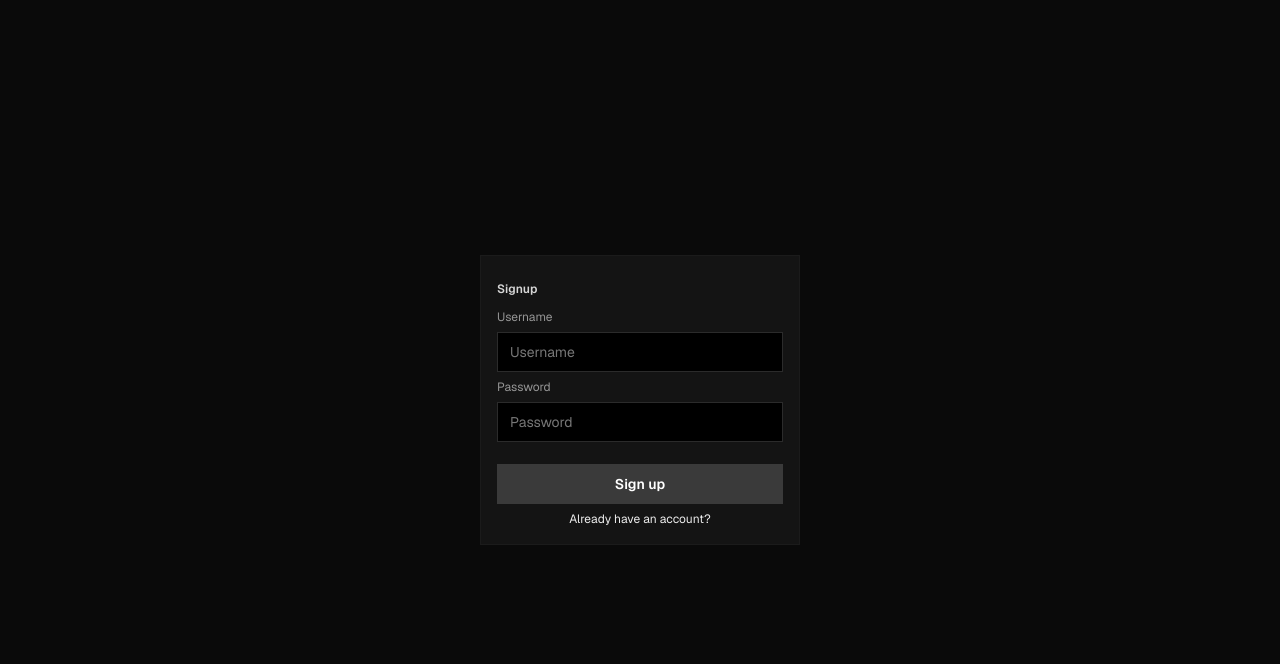
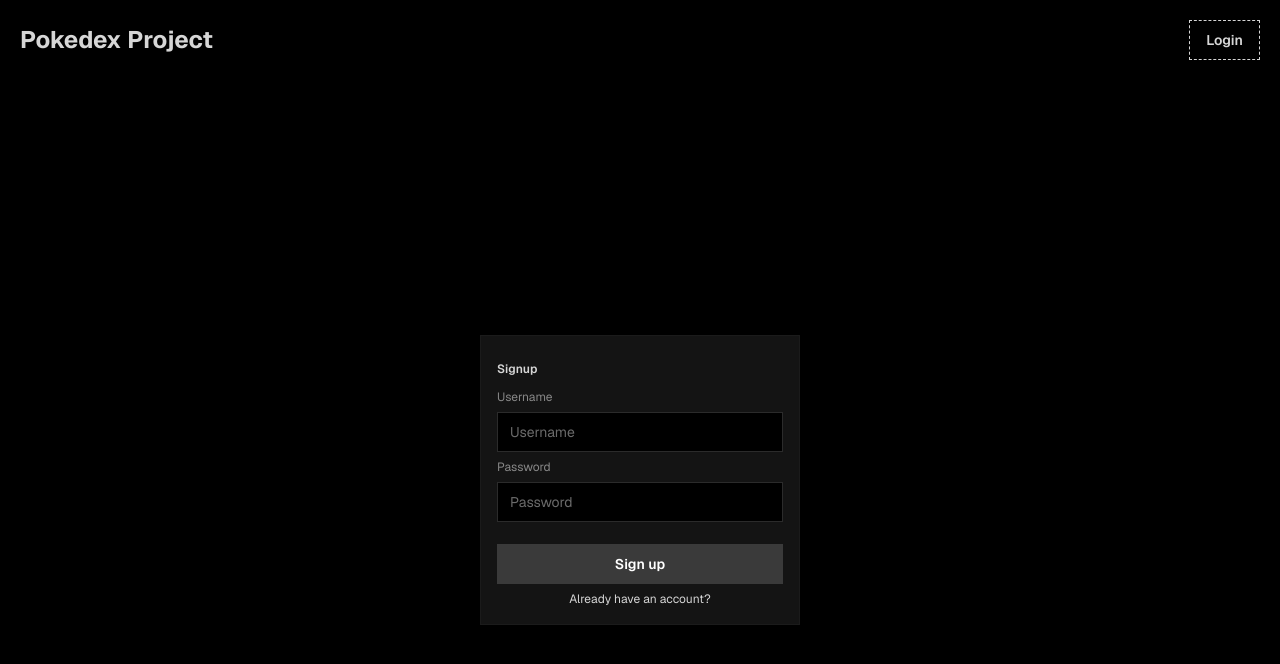
Before and after one commit to JurczakFilip/Pokedex-Project, a Next.js app in the folder buzzalright-ai/: page /signup in a window 1280 px wide. Shown: the top 664 px of the page. Built offline with nearby package versions, Linux system fonts and the light colour scheme.

Commit message:
Working on profile thing for navbar

```diff
--- a/buzzalright-ai/app/globals.css
+++ b/buzzalright-ai/app/globals.css
@@ -1,11 +1,11 @@
 @import "tailwindcss";
 @plugin "daisyui" {
-  themes: light --default, dark --prefersdark, black;
+  themes: black --default, halloween;
 }
 
 :root {
-  --background: #171717;
-  --foreground: #ededed;
+  --background: var(--color-base-100);
+  --foreground: var(--color-base-content);
 }
 
 @theme inline {
@@ -15,20 +15,9 @@
   --font-mono: var(--font-geist-mono);
 }
 
-@media (prefers-color-scheme: dark) {
-  :root {
-    --background: #0a0a0a;
-    --foreground: #ededed;
-  }
-}
-
 body {
-  background-color: #0a0a0a;
-  color: #ededed;
-}
-
-h1 {
-  color: #ededed;
+  background-color: var(--background);
+  color: var(--foreground);
 }
 
 button {
--- a/buzzalright-ai/app/layout.tsx
+++ b/buzzalright-ai/app/layout.tsx
@@ -1,5 +1,6 @@
 import type { Metadata } from "next";
 import { Geist, Geist_Mono } from "next/font/google";
+import Navbar from "@/components/core/navbar";
 import "./globals.css";
 
 const geistSans = Geist({
@@ -23,8 +24,19 @@ export default function RootLayout({ children }: LayoutProps<"/">) {
       lang="en"
       className={`${geistSans.variable} ${geistMono.variable} h-full antialiased`}
       data-theme="black"
+      suppressHydrationWarning
     >
-      <body className="min-h-full flex flex-col">{children}</body>
+      <head>
+        <script
+          dangerouslySetInnerHTML={{
+            __html: `(function(){try{var t=localStorage.getItem("theme");if(t==="black"||t==="halloween")document.documentElement.setAttribute("data-theme",t)}catch(e){}})()`,
+          }}
+        />
+      </head>
+      <body className="min-h-full flex flex-col">
+        <Navbar />
+        {children}
+      </body>
     </html>
   );
 }
--- a/buzzalright-ai/app/page.tsx
+++ b/buzzalright-ai/app/page.tsx
@@ -1,5 +1,4 @@
 import CRTWarp from '@/components/ReactBits/Backgrounds/CRTWRAP/crtwrap'
-import Navbar from '@/components/core/navbar'
 import { RandomPokemon } from '@/components/pokeapi/pokeapi'
 import { Cross } from 'lucide-react';
 
@@ -8,8 +7,6 @@ export default async function Home() {
 
   return (
     <div>
-      <Navbar />
-
       <section
         id="hero"
         className="relative min-h-screen overflow-hidden flex items-center justify-center"
@@ -41,7 +38,7 @@ export default async function Home() {
           />
         </div>
 
-        <div className="relative z-10 text-center">
+        <div className="relative z-10 text-center text-white">
           <div className="max-w-md">
             <h1 className="text-5xl font-bold">
               Welcome to the Pokedex Project
@@ -61,14 +58,14 @@ export default async function Home() {
       </section>
       <section id="api" className="flex w-full h-[500px] items-center justify-center">
         {SelectedPokemon && (
-          <div className="card bg-base-200 w-96 shadow-sm">
+          <div className="card bg-base-300 w-96 shadow-sm">
           <figure>
             <img
               src={SelectedPokemon.sprites.front_default}
               alt={SelectedPokemon.name}
               className='h-[144px]'/>
           </figure>
-          <div className="card-body bg-base-100">
+          <div className="card-body bg-base-200">
             <h2 className="card-title justify-between">
               {SelectedPokemon.name[0].toUpperCase() + SelectedPokemon.name.slice(1)}
               <div className="badge badge-secondary">{SelectedPokemon.stats.hp} <Cross size={15}/></div>
--- a/buzzalright-ai/components/core/navbar.tsx
+++ b/buzzalright-ai/components/core/navbar.tsx
@@ -2,10 +2,12 @@
 
 import { useEffect, useRef, useState } from "react";
 import { GetUser, type User } from "@/lib/auth";
-import { UserRound } from "lucide-react";
+import { LayoutDashboard, UserRound, UserRoundArrowLeft } from "lucide-react";
 
 export default function Navbar() {
     const [user, setUser] = useState<User | null>(null);
+    const [showProfile, setShowProfile] = useState(false);
+    const [theme, setTheme] = useState<"black" | "halloween">("black");
     const hasRun = useRef(false);
 
     useEffect(() => {
@@ -15,15 +17,29 @@ export default function Navbar() {
         GetUser().then(setUser);
     }, []);
 
+    useEffect(() => {
+        const stored = localStorage.getItem("theme");
+        const next = stored === "halloween" ? "halloween" : "black";
+        setTheme(next);
+        document.documentElement.setAttribute("data-theme", next);
+    }, []);
+
+    function toggleTheme() {
+        const next = theme === "halloween" ? "black" : "halloween";
+        setTheme(next);
+        document.documentElement.setAttribute("data-theme", next);
+        localStorage.setItem("theme", next);
+    }
+
     return (
-        <nav className="w-full h-[80px] bg-background/80 backdrop-blur-sm sticky top-0 z-50">
+        <nav className="relative w-full h-[80px] bg-background/80 backdrop-blur-sm sticky top-0 z-50">
             <div className="flex justify-between items-center h-full">
                 <h1 className="card-title ml-5 font-bold text-2xl">
                     Pokedex Project
                 </h1>
                 <div className="mr-5">
                     {user ? (
-                        <a href="/dashboard"><div className="flex justify-between items-center gap-2">{user.username}<UserRound size={16}/></div></a>
+                        <button onClick={() => setShowProfile(prev => !prev)} className="flex justify-between items-center gap-2">{user.username}<UserRound size={16} /></button>
                     ) : (
                         <a href="/login">
                             <button className="btn btn-dash">Login</button>
@@ -31,6 +47,24 @@ export default function Navbar() {
                     )}
                 </div>
             </div>
+            {
+                (showProfile && user) && (
+                    <div className="card absolute right-0 top-full bg-background/80 backdrop-blur-sm z-50 w-75 shadow-sm p-1 gap-y-1">
+                        <a href="/dashboard"><button className="btn btn-neutral w-full justify-start"><LayoutDashboard size={16}/>Dashboard</button></a>
+                        <a href="/profile"><button className="btn btn-neutral w-full justify-start"><UserRoundArrowLeft size={16}/>Profile</button></a>
+                        <div className="flex justify-between">
+                            <p>Theme</p>
+                            <input
+                                type="checkbox"
+                                aria-label="Toggle black and halloween theme"
+                                className="toggle border-indigo-600 bg-indigo-500 checked:border-orange-500 checked:bg-orange-400 checked:text-orange-800"
+                                checked={theme === "halloween"}
+                                onChange={toggleTheme}
+                                />
+                        </div>
+                    </div>
+                )
+            }
         </nav>
     )
 }
```
